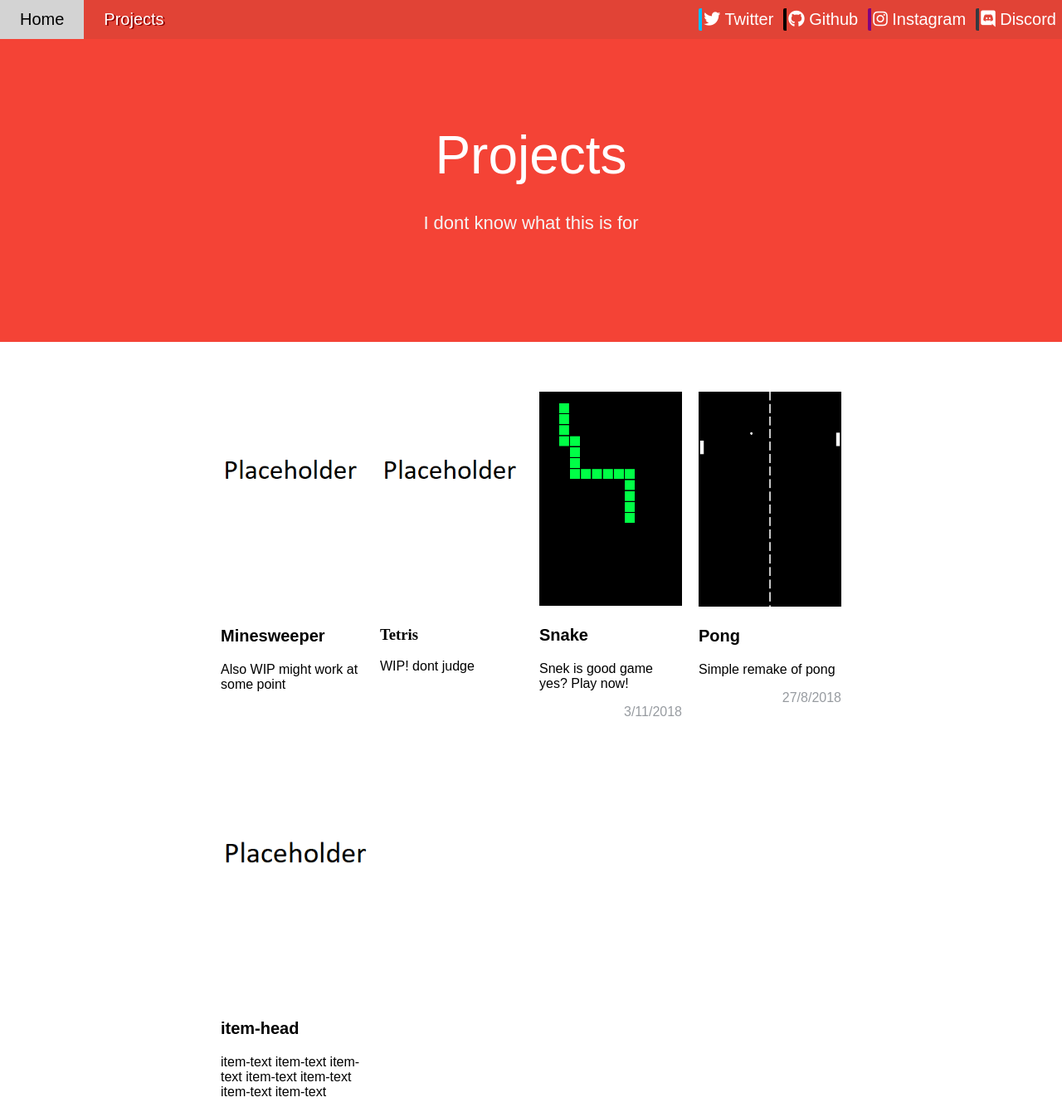
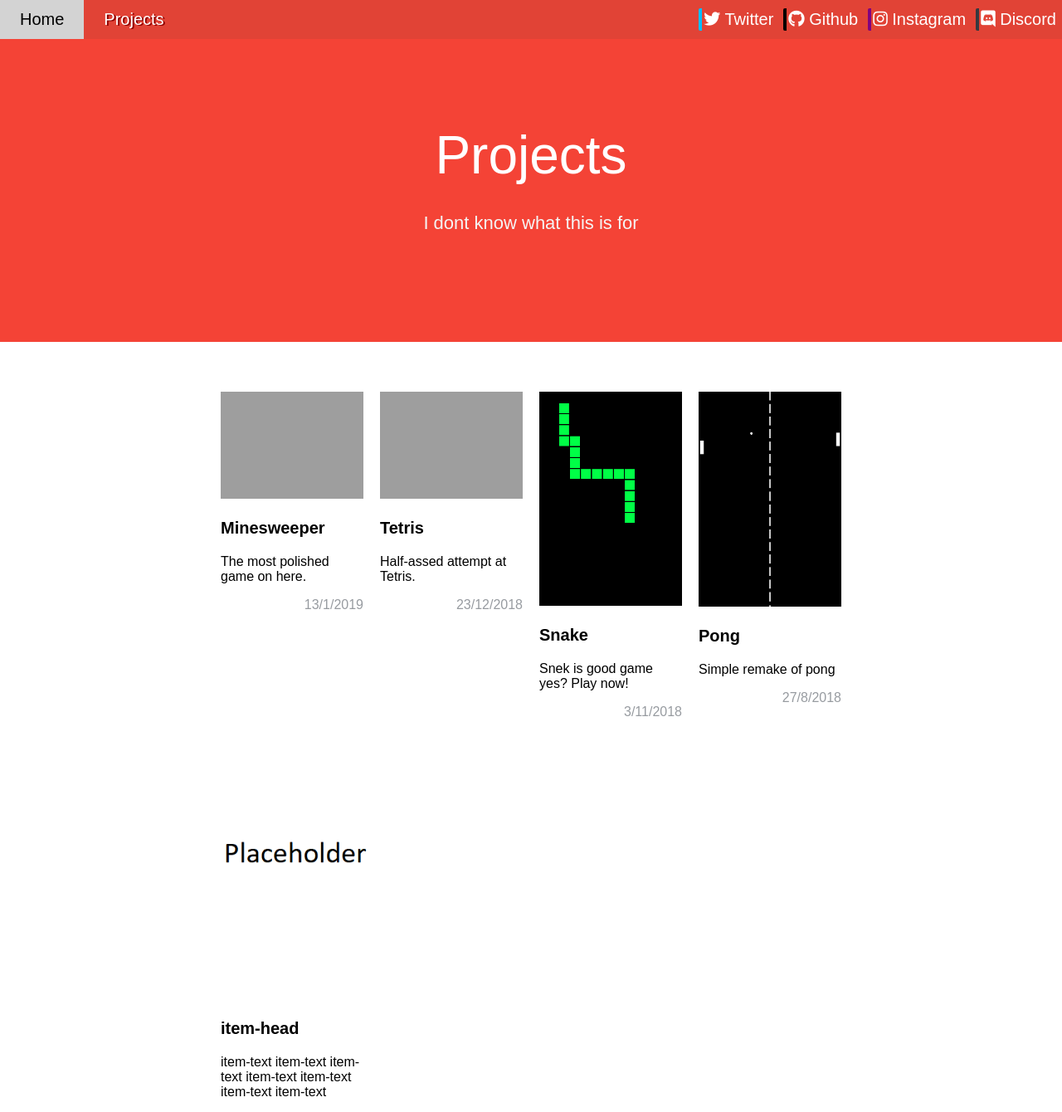
Before and after one commit to noodleWrecker7/noodleserv, a PHP site: page /projects/index.html in a window 1280 px wide. Shown: the top 1340 px of the page at 83% size. Run offline with PHP 8.4, Linux system fonts and the light colour scheme; some libraries are stand-ins or nearby versions; grey boxes are pictures that could not be loaded.

Commit message:
gave minesweeper and tetris dates and images, mildy adjusted the way images are styled.

```diff
--- a/projects/index.html
+++ b/projects/index.html
@@ -42,18 +42,20 @@
 
         <a href="minesweeper/" class="item">
             <div class="picture">
-                <img src="img/placeholder.png">
+                <img src="img/minesweeper.png">
             </div>
             <h3 class="item-head">Minesweeper</h3>
-            <p class="item-text">Also WIP might work at some point</p>
+            <p class="item-text">The most polished game on here.</p>
+            <p class="date">13/1/2019</p>
         </a>
 
         <a href="tetris/#tetrisCanvas" class="item">
             <div class="picture">
-                <img src="img/placeholder.png">
+                <img src="img/tetris.png">
             </div>
-            <h3 class="Tetris">Tetris</h3>
-            <p class="item-text">WIP! dont judge</p>
+            <h3 class="item-head">Tetris</h3>
+            <p class="item-text">Half-assed attempt at Tetris.</p>
+            <p class="date">23/12/2018</p>
         </a>
 
         <a href="snake/" class="item">
--- a/projects/projectsGrid.css
+++ b/projects/projectsGrid.css
@@ -44,6 +44,7 @@
 
 img {
     width: 100%;
+    height: 100%;
 }
 
 .item-head {
```
